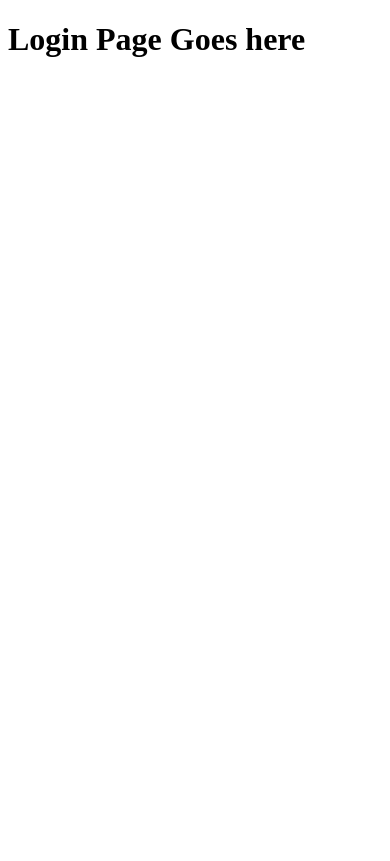
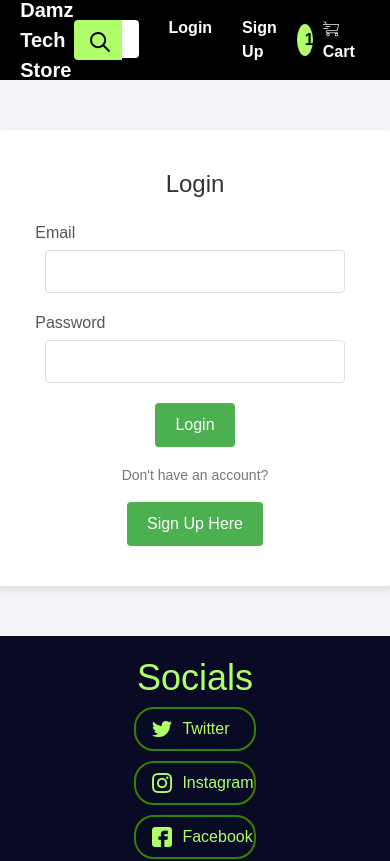
Before and after one commit to Damzdev/Damz-Tech-Store, a React (Vite) app in the folder client/: page /login in a window 390 px wide. Shown: the top 861 px of the page. Built offline with nearby package versions, Linux system fonts and the light colour scheme; the HTML template or start-up script is replaced by a standard one.

Commit message:
added login page, added components megamenu

```diff
--- a/client/package.json
+++ b/client/package.json
@@ -10,7 +10,9 @@
     "preview": "vite preview"
   },
   "dependencies": {
+    "bootstrap": "^5.3.3",
     "react": "^18.3.1",
+    "react-bootstrap": "^2.10.4",
     "react-dom": "^18.3.1",
     "react-router-dom": "^6.24.0"
   },
--- a/client/src/App.tsx
+++ b/client/src/App.tsx
@@ -19,14 +19,14 @@ const router = createBrowserRouter(
 		<>
 			<Route path="/" element={<Layout />}>
 				<Route index element={<Home />} />
+				<Route path="login" element={<Login />} />
+				<Route path="signup" element={<Signup />} />
+				<Route path="cart" element={<Cart />} />
 				<Route path="gaming-computers" element={<Gamingcomputers />} />
 				<Route path="gaming-laptops" element={<Gaminglaptops />} />
 				<Route path="monitors" element={<Monitors />} />
 				<Route path="gaming-chairs" element={<Gamingchairs />} />
 			</Route>
-			<Route path="login" element={<Login />} />
-			<Route path="sign-up" element={<Signup />} />
-			<Route path="cart" element={<Cart />} />
 		</>
 	)
 )
--- /dev/null
+++ b/client/src/components/Components.tsx
@@ -0,0 +1,90 @@
+// Components.tsx
+import { useState } from 'react'
+import { Link } from 'react-router-dom'
+import '../styles/components-block.css'
+
+export default function Components() {
+	const [show, setShow] = useState(false)
+
+	const toggleShow = () => {
+		setShow(!show)
+	}
+
+	return (
+		<>
+			<button
+				className={show ? 'components-active' : 'components'}
+				onClick={toggleShow}
+			>
+				Components
+			</button>
+			<div className="components-container">
+				{show && (
+					<div className="mega-menu">
+						<div className="mega-menu-column">
+							<ul>
+								<li>
+									<Link to="/cpu-processor/intel">CPU Processors (Intel)</Link>
+								</li>
+								<li>
+									<Link to="/cpu-processor/amd">CPU Processors (AMD)</Link>
+								</li>
+								<li>
+									<Link to="/cpu-coolers">CPU Coolers</Link>
+								</li>
+								<li>
+									<Link to="/graphics-cards/nvidia">
+										Graphics Cards (Nvidia)
+									</Link>
+								</li>
+								<li>
+									<Link to="/graphics-cards/radeon">
+										Graphics Cards (Radeon)
+									</Link>
+								</li>
+							</ul>
+						</div>
+						<div className="mega-menu-column">
+							<ul>
+								<li>
+									<Link to="/hard-drives">Hard Drives</Link>
+								</li>
+								<li>
+									<Link to="/keyboards">Keyboards</Link>
+								</li>
+								<li>
+									<Link to="/ram-memory">Memory (RAM)</Link>
+								</li>
+								<li>
+									<Link to="/motherboards/intel">Motherboards (Intel)</Link>
+								</li>
+								<li>
+									<Link to="/motherboards/amd">Motherboards (AMD)</Link>
+								</li>
+							</ul>
+						</div>
+						<div className="mega-menu-column">
+							<ul>
+								<li>
+									<Link to="/monitors">Monitors</Link>
+								</li>
+								<li>
+									<Link to="/power-supply">Power Supply</Link>
+								</li>
+								<li>
+									<Link to="/pc-case">PC Case</Link>
+								</li>
+								<li>
+									<Link to="/SSDs">SSD</Link>
+								</li>
+								<li>
+									<Link to="/operating-system">Operating-System</Link>
+								</li>
+							</ul>
+						</div>
+					</div>
+				)}
+			</div>
+		</>
+	)
+}
--- a/client/src/components/Header.tsx
+++ b/client/src/components/Header.tsx
@@ -25,11 +25,13 @@ export default function Header() {
 				<NavLink className="user-signup" to="/login">
 					Login
 				</NavLink>
-				<NavLink className="user-login" to="/sign-up">
+				<NavLink className="user-login" to="/signup">
 					Sign Up
 				</NavLink>
 				<div className="cart-container">
-					<div className="cart-items">1</div>
+					<a href="/cart" className="cart-items">
+						1
+					</a>
 					<NavLink className="cart" to="cart">
 						<img src={cart} alt="cart-icon" className="cart-icon" />
 						Cart
--- a/client/src/components/Layout.tsx
+++ b/client/src/components/Layout.tsx
@@ -1,13 +1,16 @@
-import { Outlet } from 'react-router-dom'
+import { Outlet, useLocation } from 'react-router-dom'
 import Header from './Header'
 import Navbar from './Navbar'
 import Footer from './Footer'
 
 export default function Layout() {
+	const location = useLocation()
+	const hideNavbarPaths = ['/login', '/signup', '/cart']
+
 	return (
 		<div>
 			<Header />
-			<Navbar />
+			{!hideNavbarPaths.includes(location.pathname) && <Navbar />}
 			<main>
 				<Outlet />
 			</main>
--- a/client/src/components/Navbar.tsx
+++ b/client/src/components/Navbar.tsx
@@ -1,13 +1,14 @@
 import { Link } from 'react-router-dom'
 import '../styles/navbar.css'
 import sidebarbtn from '../assets/sidebar-btn.png'
+import Components from './Components'
 
 export default function Navbar() {
 	return (
 		<nav className="navbar-container">
+			<img className="sidebar-btn" src={sidebarbtn} alt="Sidebar Button" />
 			<ul className="nav-list">
-				<img className="sidebar-btn" src={sidebarbtn} alt="Sidebar Button" />
-				<button className="components">Components</button>
+				<Components />
 				<Link className="gaming-computers" to="/gaming-computers">
 					Gaming PCs
 				</Link>
--- a/client/src/pages/Login.tsx
+++ b/client/src/pages/Login.tsx
@@ -1,3 +1,18 @@
+import '../styles/login.css'
+
 export default function Login() {
-	return <h1>Login Page Goes here</h1>
+	return (
+		<div className="login-container">
+			<h1>Login</h1>
+			<form>
+				<h3>Email</h3>
+				<input type="email" name="" id="" />
+				<h3>Password</h3>
+				<input type="password" name="" id="" />
+				<button type="submit">Login</button>
+			</form>
+			<h4>Don't have an account?</h4>
+			<button className="signup-button">Sign Up Here</button>
+		</div>
+	)
 }
--- /dev/null
+++ b/client/src/styles/components-block.css
@@ -0,0 +1,48 @@
+.components-container {
+	position: relative;
+	display: inline-block;
+	margin-top: 30px;
+}
+
+.mega-menu {
+	display: flex;
+	position: absolute;
+	background: #242526;
+	opacity: 90%;
+	box-shadow: 0px 8px 16px 0px rgba(0, 0, 0, 0.2);
+	z-index: 1;
+	margin-top: 10px;
+	width: 750px;
+	border-radius: 8px;
+	margin-left: -150px;
+}
+
+.mega-menu-column {
+	flex: 1;
+	padding: 10px;
+}
+
+.mega-menu-column ul {
+	list-style: none;
+	padding: 0;
+}
+
+.mega-menu-column li {
+	margin: 5px 0;
+}
+
+.mega-menu-column a {
+	text-decoration: none;
+	color: white;
+}
+
+.mega-menu-column a:hover {
+	text-decoration: none;
+	color: #b0ff6a;
+}
+
+@media screen and (max-width: 840px) {
+	.mega-menu {
+		display: none;
+	}
+}
--- a/client/src/styles/header.css
+++ b/client/src/styles/header.css
@@ -46,7 +46,6 @@
 .cart-container {
 	display: flex;
 	align-self: center;
-	cursor: pointer;
 }
 
 .cart-items {
@@ -57,6 +56,7 @@
 	border-radius: 50%;
 	width: 10px;
 	padding: 4px 8px;
+	text-decoration: none;
 }
 
 .user-login,
--- /dev/null
+++ b/client/src/styles/login.css
@@ -0,0 +1,88 @@
+/* Global Styles */
+body {
+	font-family: 'Poppins', sans-serif;
+	background-color: #f4f4f9;
+	display: flex;
+	justify-content: center;
+	align-items: center;
+	margin: 0;
+}
+
+/* Container Styles */
+.login-container {
+	background: #ffffff;
+	padding: 40px;
+	border-radius: 8px;
+	box-shadow: 0 4px 8px rgba(0, 0, 0, 0.1);
+	text-align: center;
+	width: 100%;
+	max-width: 400px;
+	margin: auto;
+	margin-top: 50px;
+	margin-bottom: 50px;
+}
+
+/* Form Styles */
+.login-container h1 {
+	margin-bottom: 24px;
+	font-size: 24px;
+	color: #333333;
+}
+
+.login-container h3 {
+	margin-bottom: 8px;
+	font-size: 16px;
+	color: #555555;
+	text-align: left;
+}
+
+.login-container input {
+	width: calc(100% - 20px);
+	padding: 10px;
+	margin-bottom: 20px;
+	border: 1px solid #dddddd;
+	border-radius: 4px;
+	font-size: 14px;
+}
+
+.login-container input:focus {
+	border-color: #b0ff6a;
+	outline: none;
+}
+
+/* Button Styles */
+.login-container button {
+	background: #4caf50;
+	color: white;
+	padding: 10px 20px;
+	border: none;
+	border-radius: 4px;
+	cursor: pointer;
+	font-size: 16px;
+}
+
+.login-container button:hover {
+	background: #45a049;
+}
+
+.signup-button {
+	background: #f4f4f9;
+	color: #333333;
+	padding: 10px 20px;
+	border: 1px solid #dddddd;
+	border-radius: 4px;
+	cursor: pointer;
+	font-size: 14px;
+	margin-top: 10px;
+}
+
+.signup-button:hover {
+	background: #dddddd;
+}
+
+/* Text Styles */
+.login-container h4 {
+	margin-top: 20px;
+	font-size: 14px;
+	color: #777777;
+}
--- a/client/src/styles/navbar.css
+++ b/client/src/styles/navbar.css
@@ -10,14 +10,15 @@
 .sidebar-btn {
 	width: 20px;
 	height: auto;
-	margin-right: 6px;
 	cursor: pointer;
+	margin-left: 50px;
 }
 
 .nav-list {
 	display: flex;
 	list-style-type: none;
 	cursor: pointer;
+	padding-left: 10px;
 }
 
 .components {
@@ -29,6 +30,20 @@
 	font-size: 16px;
 }
 
+.components-active {
+	margin-right: 20px;
+	align-self: center;
+	border: none;
+	background-color: lightgray;
+	cursor: pointer;
+	font-size: 16px;
+	background-color: lightgray;
+	border-bottom: solid 2px black;
+	border-left: none;
+	border-top: none;
+	border-right: none;
+}
+
 .gaming-computers,
 .gaming-laptops,
 .monitors,
@@ -38,3 +53,9 @@
 	text-decoration: none;
 	align-self: center;
 }
+
+@media screen and (max-width: 720px) {
+	.navbar-container {
+		display: none;
+	}
+}
```
Also changed, not shown: 1 other file (tests, documents, lock files or other folders).
